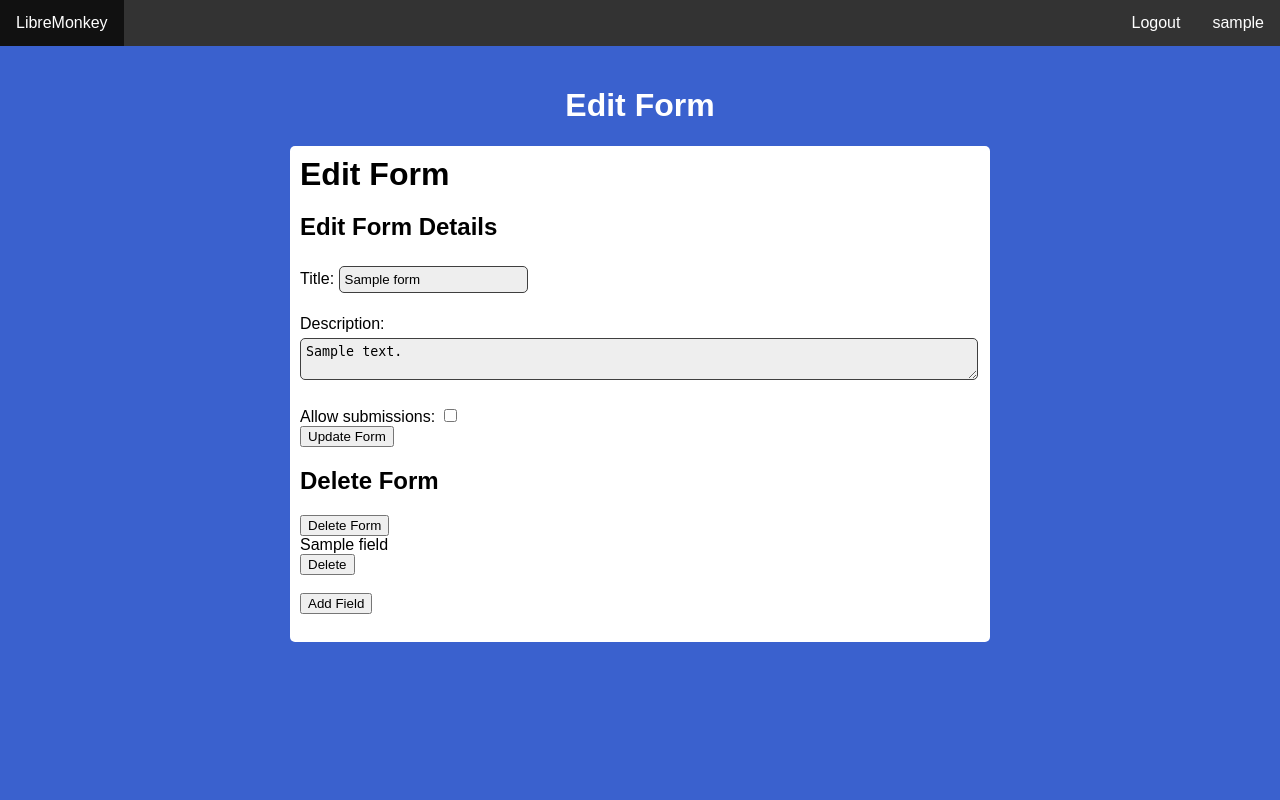
After one commit to GoldDominik893/libremonkey, a PHP site: page /clientarea/edit_form.php?form_id=1 in a window 1280 px wide. The commit adds this page. Run offline with PHP 8.4, Linux system fonts and the light colour scheme; the visitor is signed in with stand-in values (Sample User, id 1); tables that the repository leaves empty hold one stand-in row (values such as "Sample post"); some web fonts are replaced.

Commit message:
edit forms feature

```diff
--- a/clientarea/createform.php
+++ b/clientarea/createform.php
@@ -58,10 +58,9 @@ if ($_GET['r'] == 'create') {
     } else {
         $status = "inactive";
     }
-    $form_url = (isset($_SERVER['HTTPS']) && $_SERVER['HTTPS'] === 'on' ? 'https://' : 'http://').$_SERVER['SERVER_NAME'].dirname(dirname($_SERVER['PHP_SELF'])).'/form/?id=';
     $response_count = 0;
 
-    $sql = "INSERT INTO forms (creator_username, title, description, status, form_url, response_count) VALUES ('$creator_username', '$title', '$description', '$status', '$form_url', $response_count)";
+    $sql = "INSERT INTO forms (creator_username, title, description, status, response_count) VALUES ('$creator_username', '$title', '$description', '$status', $response_count)";
 
     if ($conn->query($sql) === TRUE) {
         echo "New record created successfully";
--- /dev/null
+++ b/clientarea/edit_form.php
@@ -0,0 +1,230 @@
+<?php
+session_start();
+include('../config.php');
+if ($_SESSION['logged_in'] == true) {
+
+$conn = new mysqli(SERVERNAME, USERNAME, PASSWORD, DATABASE);
+
+if ($conn->connect_error) {
+    die("Connection failed: " . $conn->connect_error);
+}
+
+// Fetch $form_id (You might fetch this from somewhere)
+$form_id = $_GET['form_id']; // Replace this with your method to fetch form_id
+
+// Fetch fields associated with the $form_id
+$sql_fetch_fields = "SELECT * FROM fields WHERE form_id = $form_id";
+$result_fields = $conn->query($sql_fetch_fields);
+
+if (!$result_fields) {
+    die("Error fetching fields: " . $conn->error);
+}
+?>
+
+<!DOCTYPE html>
+<html>
+<head>
+<link rel="stylesheet" href="../styles/main.css">
+<meta name="viewport" content="width=device-width, initial-scale=1" />
+</head>
+<body class="loginbg-color">
+<ul>
+  <li><a href="../">LibreMonkey</a></li>
+  <?php
+  if ($_SESSION['logged_in'] == true) { ?>
+   <li style="float:right"><div class="currentuser"><?php echo $_SESSION['logged_in_user']; ?></div></li>
+   <li style="float:right"><a href="../logout.php">Logout</a></li>
+  <?php } ?>
+</ul>
+
+<div class="loginbg">
+<h1 class="center">Edit Form</h1>
+    <div class="center-container2 whitebg">
+    <h1 class="no-margin">Edit Form</h1>
+
+
+
+<?php
+// Fetch current form details to prefill the form fields
+$sql_fetch_form_details = "SELECT title, description, status, creator_username FROM forms WHERE form_id='$form_id'";
+$result_form_details = $conn->query($sql_fetch_form_details);
+
+if ($result_form_details->num_rows > 0) {
+    $row = $result_form_details->fetch_assoc();
+    $current_title = $_POST['form_title'] ?? $row['title'];
+    $current_description = $_POST['form_description'] ?? $row['description'];
+    $current_status = $_POST['form_status'] ?? $row['status'];
+    $creator_username = $row['creator_username'];
+} else {
+    // Handle if no form details are found
+    $current_title = '';
+    $current_description = '';
+    $current_status = '';
+}
+
+if ($_SESSION['logged_in_user'] == $creator_username) {
+
+if ($_SERVER["REQUEST_METHOD"] == "POST") {
+    if (isset($_POST['update_form'])) {
+        $new_title = $_POST['form_title'];
+        $new_description = $_POST['form_description'];
+        $new_status = $_POST['form_status'];
+
+        // Update the form details in the forms table
+        if ($new_status == "on") {$new_status = "active";} else {$new_status = "inactive";}
+        $sql_update_form = "UPDATE forms SET title='$new_title', description='$new_description', status='$new_status' WHERE form_id='$form_id'";
+        if ($conn->query($sql_update_form) === FALSE) {
+            echo "Error updating form: " . $conn->error;
+        } else {
+            // Optionally, provide a success message or redirect to a success page
+            // header("Location: success.php");
+            echo "Form updated successfully";
+        }
+    } elseif (isset($_POST['delete_form'])) {
+        // Delete the entire form and associated fields
+        $sql_delete_form = "DELETE FROM forms WHERE form_id='$form_id'";
+        if ($conn->query($sql_delete_form) === FALSE) {
+            echo "Error deleting form: " . $conn->error;
+        } else {
+            // Optionally, provide a success message or redirect to a success page
+            // header("Location: success.php");
+            echo "Form deleted successfully";
+            // Additionally, you might want to redirect the user to a different page after deletion
+            // header("Location: some_other_page.php");
+            exit;
+        }
+    }
+}
+?>
+
+
+
+
+
+
+
+    <!-- Edit Form Details Section -->
+    <h2>Edit Form Details</h2>
+    <form id="form" method="POST" action="">
+        <label for="form_title">Title:</label>
+        <input class="formcreationinput" type="text" id="form_title" name="form_title" value="<?php echo htmlspecialchars($current_title); ?>"><br>
+
+        <label for="form_description">Description:</label><br>
+        <textarea class="formcreationinput" id="form_description" name="form_description"><?php echo htmlspecialchars($current_description); ?></textarea>
+
+        <label for="form_status">Allow submissions:</label>
+        <input type="checkbox" id="form_status" name="form_status"<?php if ($current_status == "active") {echo "checked";} ?>><br>
+
+        <input type="submit" name="update_form" value="Update Form">
+    </form>
+
+
+
+    <!-- Delete Form Section -->
+    <h2>Delete Form</h2>
+    <form method="POST" action="">
+        <input type="submit" name="delete_form" value="Delete Form" onclick="return confirm('Are you sure you want to delete this form? This action cannot be undone.');">
+    </form>
+
+
+
+
+<!-- Display existing fields -->
+<?php
+
+if ($result_fields->num_rows > 0) {
+    while ($field = $result_fields->fetch_assoc()) {
+        echo '<label for="' . $field['field_id'] . '">' . $field['field_label'] . '</label><br>';
+        // Delete button for each field
+        echo '<form method="POST" action="">';
+        echo '<input type="hidden" name="delete_field_id" value="' . $field['field_id'] . '">';
+        echo '<input type="submit" name="delete_field" value="Delete">';
+        echo '</form><br>';
+    }
+}
+?>
+
+
+
+    <!-- Add Field Form -->
+    <button id="addFieldBtn">Add Field</button><br><br>
+
+    <div id="addFieldForm" style="display: none;">
+        <input type="hidden" id="formId" value="<?php echo $form_id; ?>">
+        <label for="fieldLabel">Field Label:</label><br>
+        <input type="text" id="fieldLabel"><br><br>
+        <!-- Other field details such as type, etc. -->
+        <button id="submitFieldBtn">Submit</button>
+    </div>
+
+    <script>
+    document.getElementById('addFieldBtn').addEventListener('click', function() {
+        document.getElementById('addFieldForm').style.display = 'block';
+    });
+
+    document.getElementById('submitFieldBtn').addEventListener('click', function() {
+        var formId = document.getElementById('formId').value;
+        var fieldLabel = document.getElementById('fieldLabel').value;
+        // Get other field details
+
+        // AJAX request to process adding the field
+        var xhr = new XMLHttpRequest();
+        xhr.onreadystatechange = function() {
+            if (this.readyState === XMLHttpRequest.DONE) {
+                if (this.status === 200) {
+                    // Successful response
+                    location.reload(); // Reload the page after successful addition
+                } else {
+                    // Error response
+                    alert("Error adding field");
+                }
+            }
+        };
+        xhr.open("POST", "process_add_field.php", true);
+        xhr.setRequestHeader("Content-type", "application/x-www-form-urlencoded");
+        xhr.send("form_id=" + formId + "&field_label=" + fieldLabel);
+    });
+    </script>
+
+    <!-- PHP code to handle field deletion -->
+    <?php
+    if (isset($_POST['delete_field'])) {
+        $delete_field_id = $_POST['delete_field_id'];
+
+        // Connect to your database - Replace with your database credentials
+
+        $conn = new mysqli(SERVERNAME, USERNAME, PASSWORD, DATABASE);
+
+        if ($conn->connect_error) {
+            die("Connection failed: " . $conn->connect_error);
+        }
+
+        // Delete the specified field from the fields table
+        $sql_delete_field = "DELETE FROM fields WHERE field_id='$delete_field_id'";
+        if ($conn->query($sql_delete_field) === FALSE) {
+            echo "Error deleting field: " . $conn->error;
+        } else {
+            header("Location: edit_form.php?form_id=$form_id"); // Redirect to refresh the page after deletion
+        }
+
+        $conn->close();
+    }
+    ?>
+    </div>
+</div>
+</body>
+</html>
+<?php
+
+} else {
+    if ($creator_username) {
+        echo "Error 401 - you do not have permission to edit this form";
+    } else {
+        echo "Error 404 - this form does not exist";
+    }
+
+}
+} else {
+    header('Location: ../');
+}
+?>
--- a/styles/main.css
+++ b/styles/main.css
@@ -194,8 +194,8 @@ tr:nth-child(odd) {
   padding: 5px;
   margin: 5px 0 22px 0;
   display: inline-block;
-  background: #ece8e8;
-  border: 2px solid rgb(63, 63, 63);
+  background: #eeeeee;
+  border: 1px solid rgb(63, 63, 63);
   border-radius: 5px;
   color: rgb(0, 0, 0);
 }
```
Also changed, not shown: clientarea/index.php (+6 -5 lines), clientarea/process_add_field.php (added, +29 -0 lines), clientarea/update_form.php (added, +42 -0 lines), database.sql (+28 -1 lines), clientarea/response.php (added).
